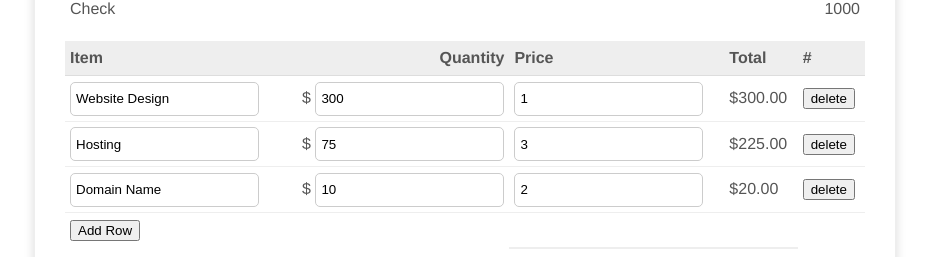
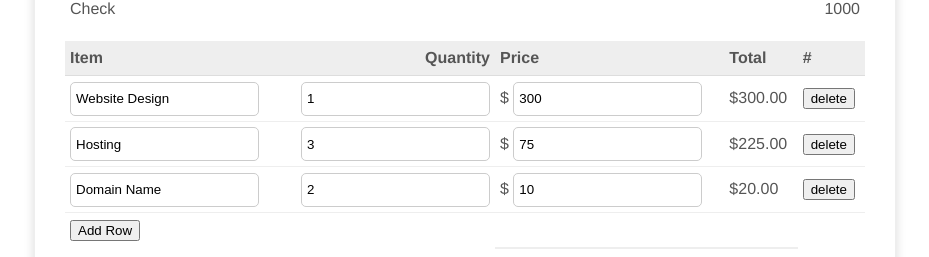
Before and after one commit to cmpsmarcio/vue-invoice-form, a Vue app: page / in a window 1280 px wide. Shown: the part 536-793 px from the top of the page, without its empty margins (175-1104 px from the left). Built offline with nearby package versions, Linux system fonts and the light colour scheme.

Commit message:
Change the order of the price and quantity input columns

```diff
--- a/src/components/InvoiceForm.vue
+++ b/src/components/InvoiceForm.vue
@@ -60,11 +60,11 @@
           <input v-model="item.description" />
         </td>
         <td>
+          <input type="number" v-model="item.quantity" />
+        </td>
+        <td>
           $
           <input type="number" v-model="item.price" />
-        </td>
-        <td>
-          <input type="number" v-model="item.quantity" />
         </td>
         <td>${{item.price * item.quantity | currency}}</td>
         <td><button @click="deleteRow(item.id)">delete</button></td>
```
